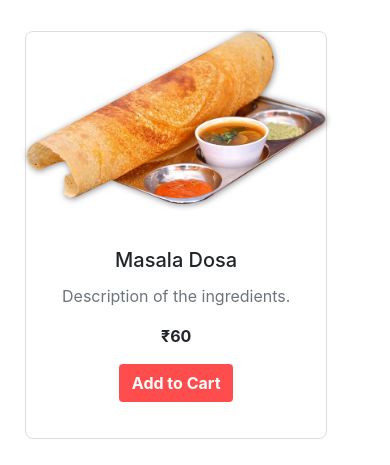
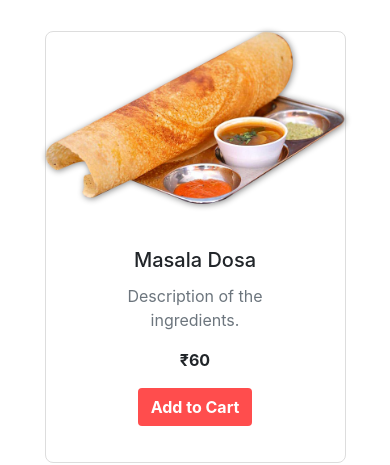
Before and after one commit to Frost-04/Restaurant_FrontEnd, a plain HTML site: page index.html in a window 390 px wide. Shown: the part 575-1040 px from the top of the page. Drawn offline with nearby package versions, Linux system fonts and the light colour scheme.

Commit message:
Improved Horizontal scaling of cards, optimized for mobile and web view

```diff
--- a/style.css
+++ b/style.css
@@ -88,3 +88,8 @@ footer {
     padding: 10px;
     font-size: 0.9rem;
 }
+
+.container-fluid {
+align-items: center;
+max-width:90% !important;
+}
```
